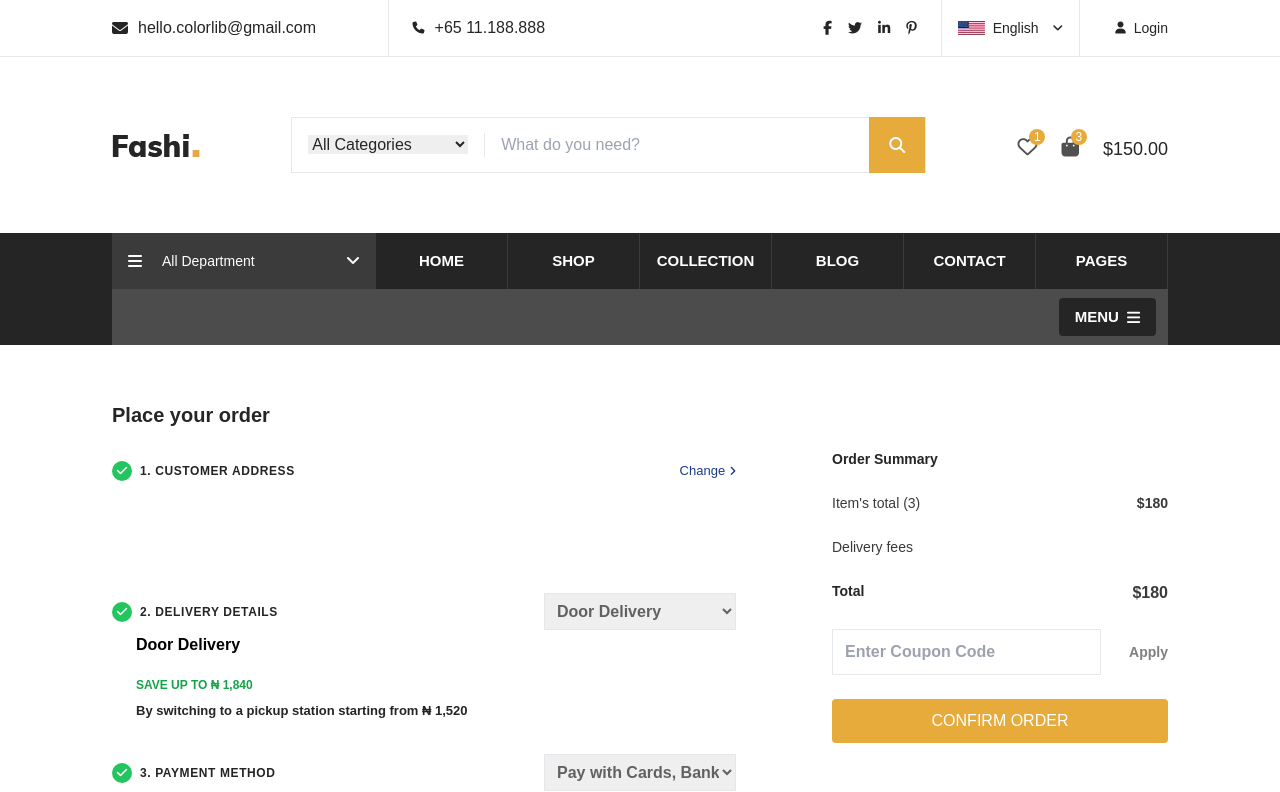
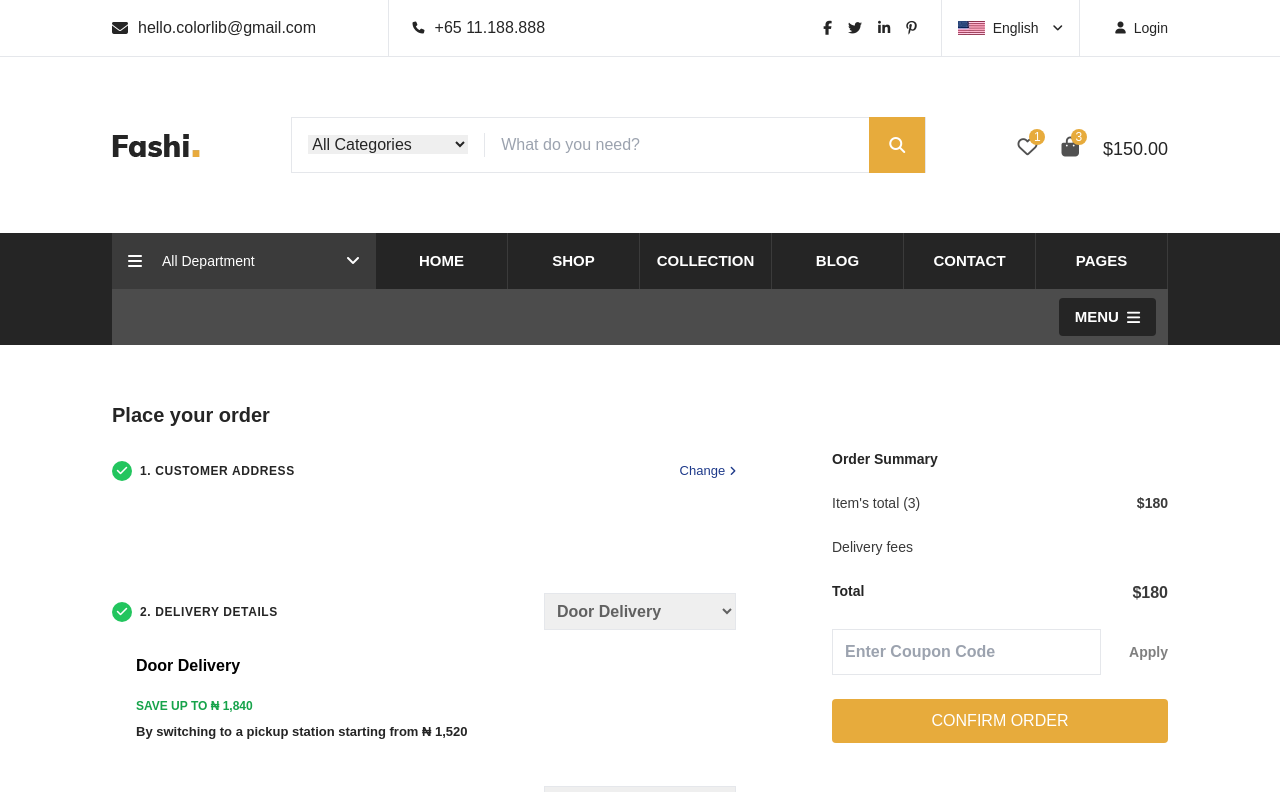
Before and after one commit to ANALOGUESHIFTS/AnalogueShiftsShoppingSite, a React (Vite) app: page /checkout in a window 1280 px wide. Shown: the top 792 px of the page. Built offline with nearby package versions, Linux system fonts and the light colour scheme; a web font is replaced by a local one.

Commit message:
Checkout Page

```diff
--- a/src/components/cartDropdown.jsx
+++ b/src/components/cartDropdown.jsx
@@ -15,7 +15,7 @@ export default function CartDropdown() {
   ]);
 
   return (
-    <div className=" bg-white p-5 z-50 shadow-2xl w-80 absolute animate-fadeIn top-[80px] max-[900px]:-left-4 -right-4 h-96 flex flex-col gap-4">
+    <div className=" bg-white p-5 z-50 shadow-2xl w-80 absolute animate-fadeIn top-[80px] max-[900px]:-left-8 -right-4 h-96 flex flex-col gap-4">
       {carts.map((data) => {
         return (
           <div key={data.image} className="flex justify-between items-center">
--- a/src/components/checkoutPage.jsx
+++ b/src/components/checkoutPage.jsx
@@ -45,7 +45,7 @@ export default function CheckOutPage() {
       <div className="pt-5 w-full grid grid-cols-8 gap-24 max-[900px]:flex max-[900px]:flex-col">
         <div className="col-span-5 flex flex-col gap-5 max-[900px]:w-full">
           <div className="w-full rounded h-28 flex flex-col">
-            <div className="w-full h-10 py-3 flex justify-between items-center flex-wrap">
+            <div className="w-full h-auto py-3 flex justify-between items-center flex-wrap">
               <div className="flex items-center gap-2">
                 <div className="w-5 h-5 rounded-[50%] bg-green-500 flex justify-center items-center">
                   <i className="fa-solid fa-check text-white text-xs"></i>
@@ -64,7 +64,7 @@ export default function CheckOutPage() {
             </div>
           </div>
           <div className="w-full rounded h-auto flex flex-col pb-3">
-            <div className="w-full h-10 py-3 flex justify-between items-center flex-wrap">
+            <div className="w-full h-auto py-3 flex justify-between items-center flex-wrap">
               <div className="flex items-center gap-2">
                 <div className="w-5 h-5 rounded-[50%] bg-green-500 flex justify-center items-center">
                   <i className="fa-solid fa-check text-white text-xs"></i>
@@ -108,7 +108,7 @@ export default function CheckOutPage() {
             )}
           </div>
           <div className="w-full rounded h-auto flex flex-col pb-3">
-            <div className="w-full h-10 py-3 flex justify-between items-center">
+            <div className="w-full h-auto flex-wrap py-3 flex justify-between items-center">
               <div className="flex items-center gap-2">
                 <div className="w-5 h-5 rounded-[50%] bg-green-500 flex justify-center items-center">
                   <i className="fa-solid fa-check text-white text-xs"></i>
```
Also changed, not shown: src/components/registerPage.jsx (added).
